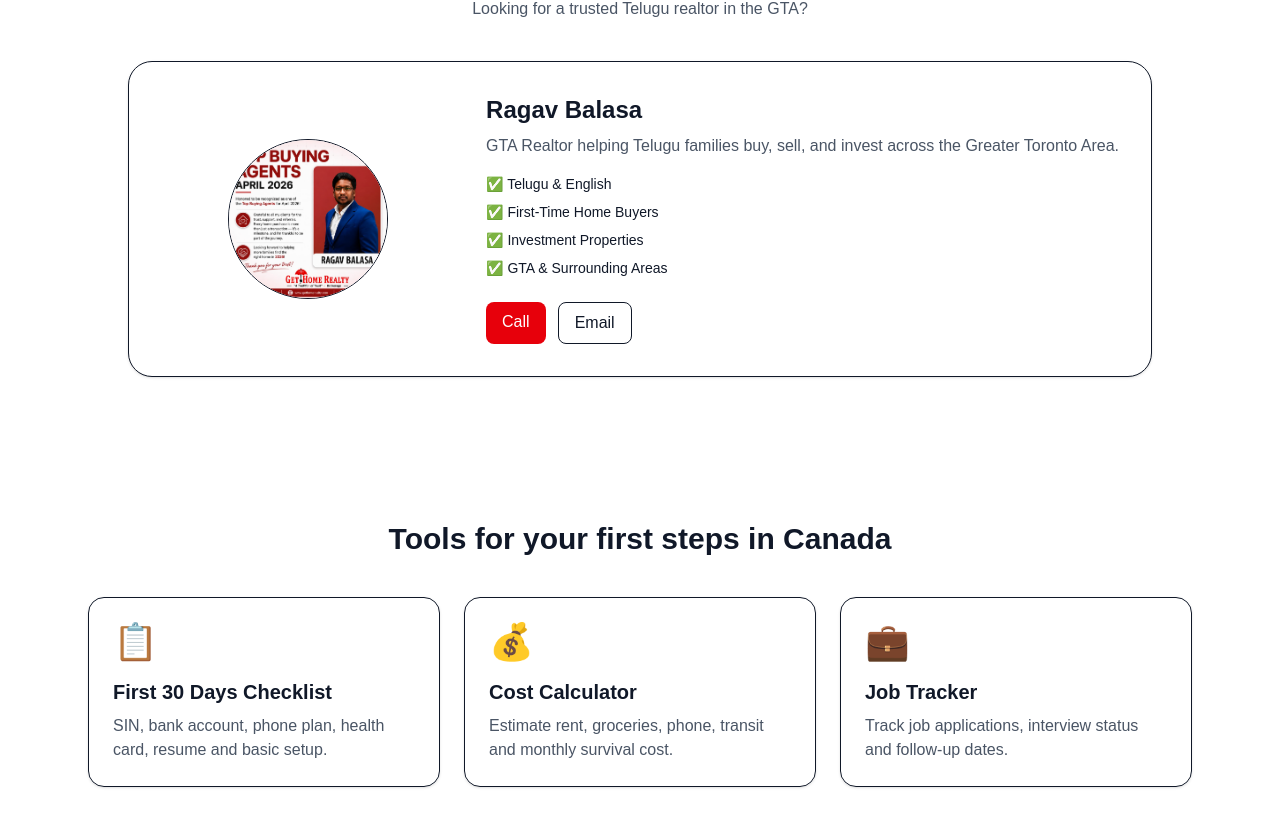
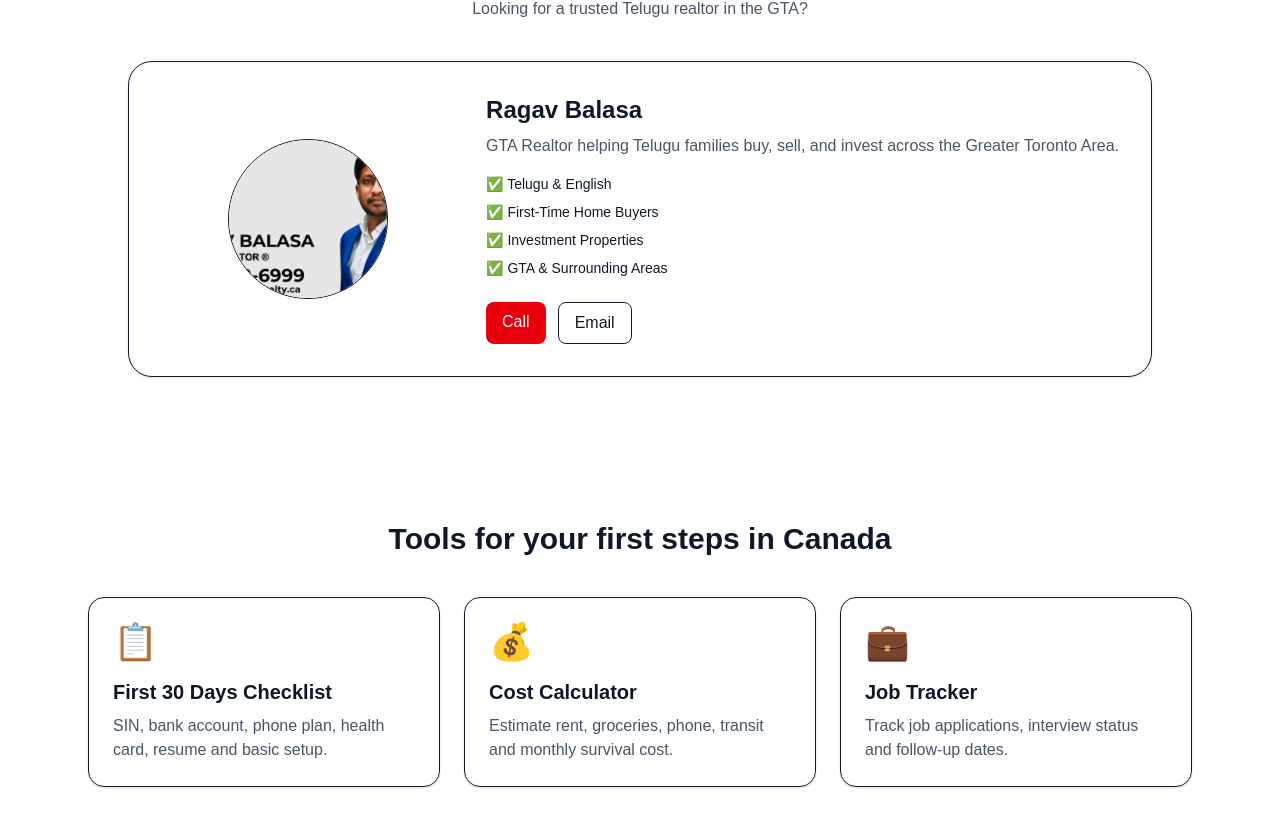
Before and after one commit to PranithhKotamraju/careofcanada, a Next.js app: page / in a window 1280 px wide. Shown: the part 1336-2163 px from the top of the page. Built offline with nearby package versions, Linux system fonts and the light colour scheme.

Commit message:
updated realtor details

```diff
--- a/app/page.tsx
+++ b/app/page.tsx
@@ -174,7 +174,7 @@ export default function Home() {
     <div className="rounded-3xl border bg-white p-8 shadow-sm md:flex md:items-center md:gap-8">
 
       <img
-        src="/images/realtor.png"
+        src="/images/ragav1.png"
         alt="Realtor"
         className="mx-auto h-40 w-40 rounded-full object-cover border"
       />
@@ -198,14 +198,14 @@ export default function Home() {
 
         <div className="mt-6 flex flex-wrap gap-3">
           <a
-            href="tel:+1234567890"
+            href="tel:+19022185157"
             className="rounded-lg bg-red-600 px-4 py-2 text-white"
           >
             Call
           </a>
 
           <a
-            href="mailto:realtor@email.com"
+            href="mailto:ragav@gethomerealty.com"
             className="rounded-lg border px-4 py-2"
           >
             Email
```
Also changed, not shown: public/images/ragav1.png (added).
